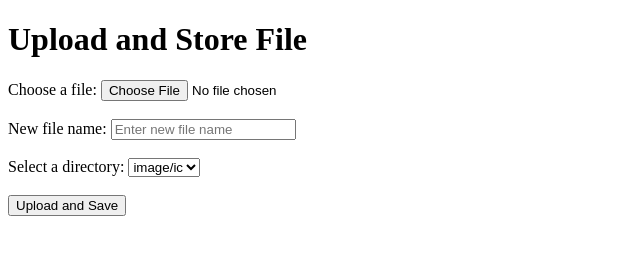
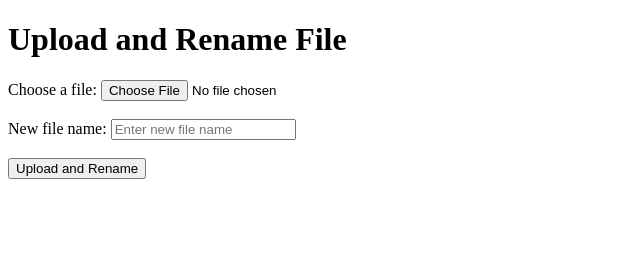
Before and after one commit to onghanlin48/nodemail, a website: page main.html in a window 1280 px wide. Shown: the whole page, without its empty margins (0-640 px from the left). Drawn offline with Linux system fonts and the light colour scheme.

Commit message:
Update main.html

```diff
--- a/main.html
+++ b/main.html
@@ -6,7 +6,7 @@
   <title>File Upload</title>
 </head>
 <body>
-  <h1>Upload and Store File</h1>
+  <h1>Upload and Rename File</h1>
   <form id="uploadForm" action="/.netlify/functions/upload" method="POST" enctype="multipart/form-data">
     <label for="file">Choose a file:</label>
     <input type="file" id="file" name="file" required>
@@ -14,14 +14,7 @@
     <label for="newName">New file name:</label>
     <input type="text" id="newName" name="newName" placeholder="Enter new file name" required>
     <br><br>
-    <label for="directory">Select a directory:</label>
-    <select id="directory" name="directory" required>
-      <option value="image/ic">image/ic</option>
-      <option value="image/c">image/c</option>
-      <option value="pdf/c">pdf/c</option>
-    </select>
-    <br><br>
-    <button type="submit">Upload and Save</button>
+    <button type="submit">Upload and Rename</button>
   </form>
 </body>
 </html>
```
